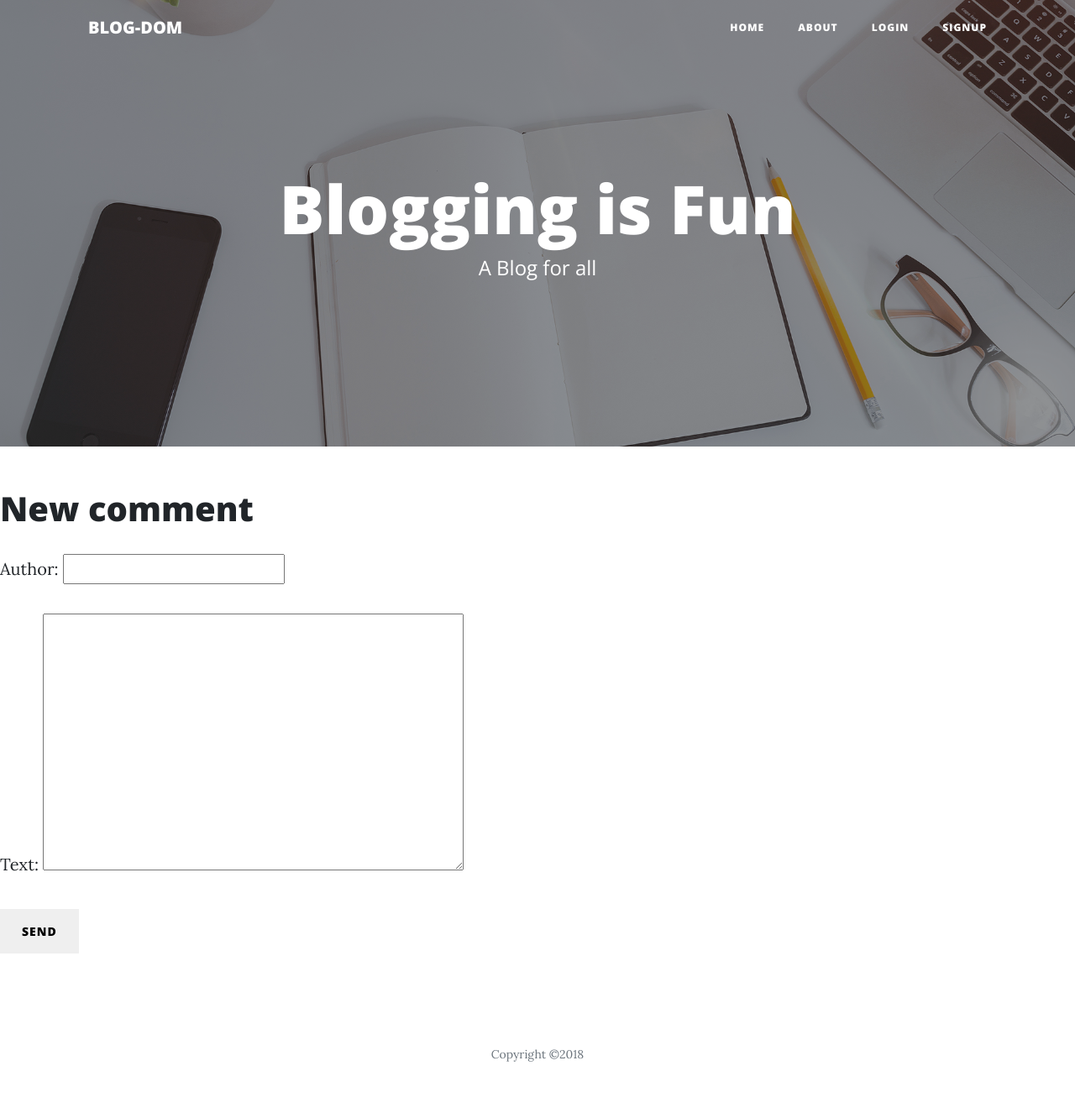
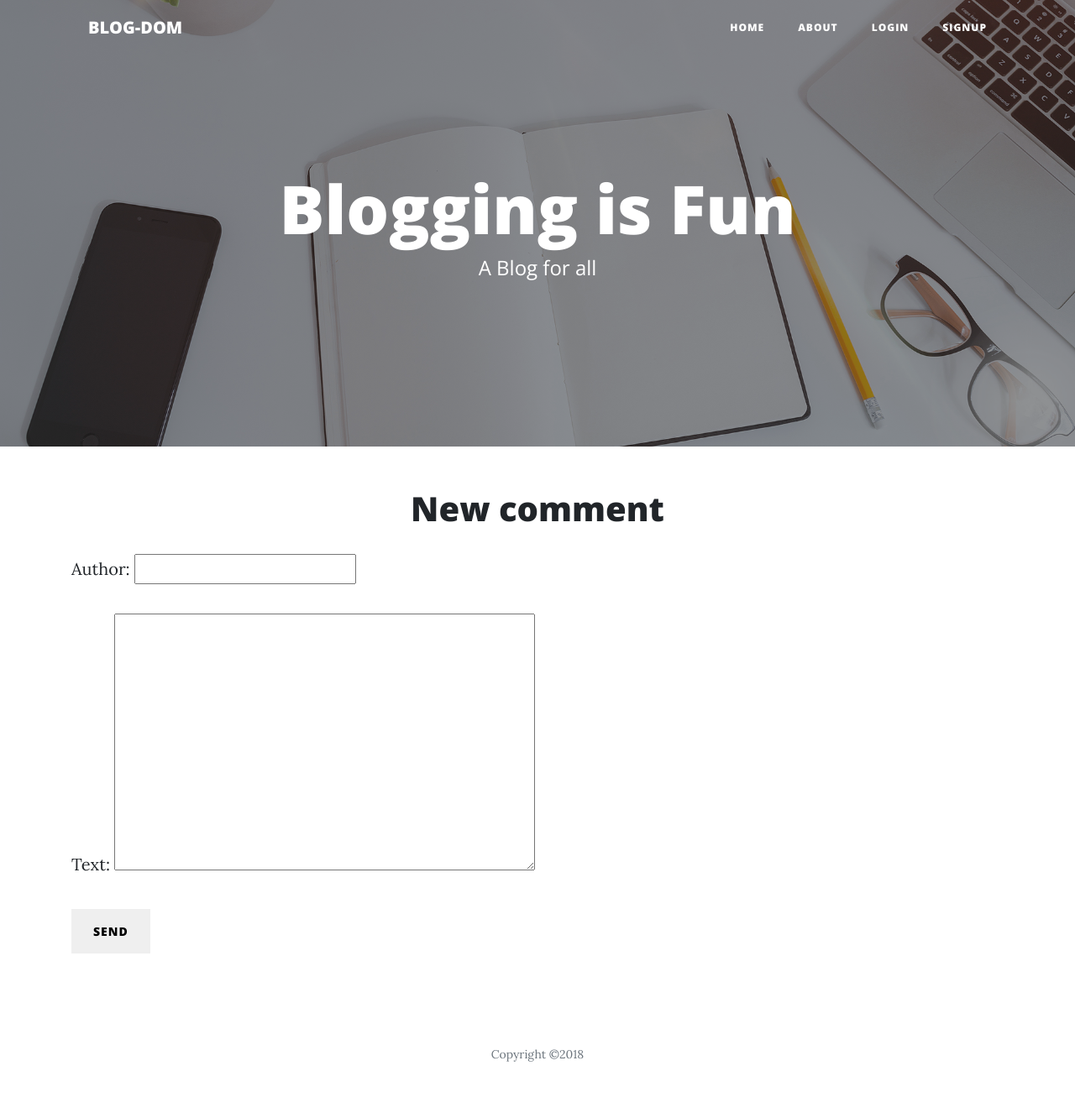
Before and after one commit to Sharma-Hrishabh/my_blog, a Django app: a page that uses articles/templates/articles/add_comment.html in a window 1280 px wide. Shown: the whole page at 84% size. Run offline with Django 3.2, Linux system fonts and the light colour scheme; data comes from the database, SQL or seed files in the repository; some libraries are stand-ins or nearby versions.

Commit message:
minor changes

```diff
--- a/articles/templates/articles/add_comment.html
+++ b/articles/templates/articles/add_comment.html
@@ -1,9 +1,15 @@
 {% extends 'base_layout.html' %}
 {% block content %}
-<h1>New comment</h1>
- <form method="post">
-     {% csrf_token %}
-     {{ form.as_p }}
-     <button type="submit" class="save btn btn-default">Send</button>
- </form>
+     <div class="container">
+       <div class="row">
+           <div class="col-lg-12">
+             <form method="post">
+               {% csrf_token %}
+             <h1 class="text-center">New comment</h1>
+             {{ form.as_p }}
+             <button type="submit" class="save btn btn-default">Send</button>
+           </form>
+           </div>
+       </div>
+     </div>
 {% endblock %}
--- a/articles/templates/articles/article_detail.html
+++ b/articles/templates/articles/article_detail.html
@@ -25,7 +25,7 @@
   <div class="row">
   <div class="col-lg-12">
     <hr>
-    <a href="{% url 'articles:add_comment' slug=article.slug %}">Add Comment</a>
+    <a href="{% url 'articles:add_comment' slug=article.slug %}" class="btn btn-default">Add Comment</a>
 {% for comment in article.comments.all %}
     <div class="comment">
         <div class="date">{{ comment.created_date }}</div>
```
